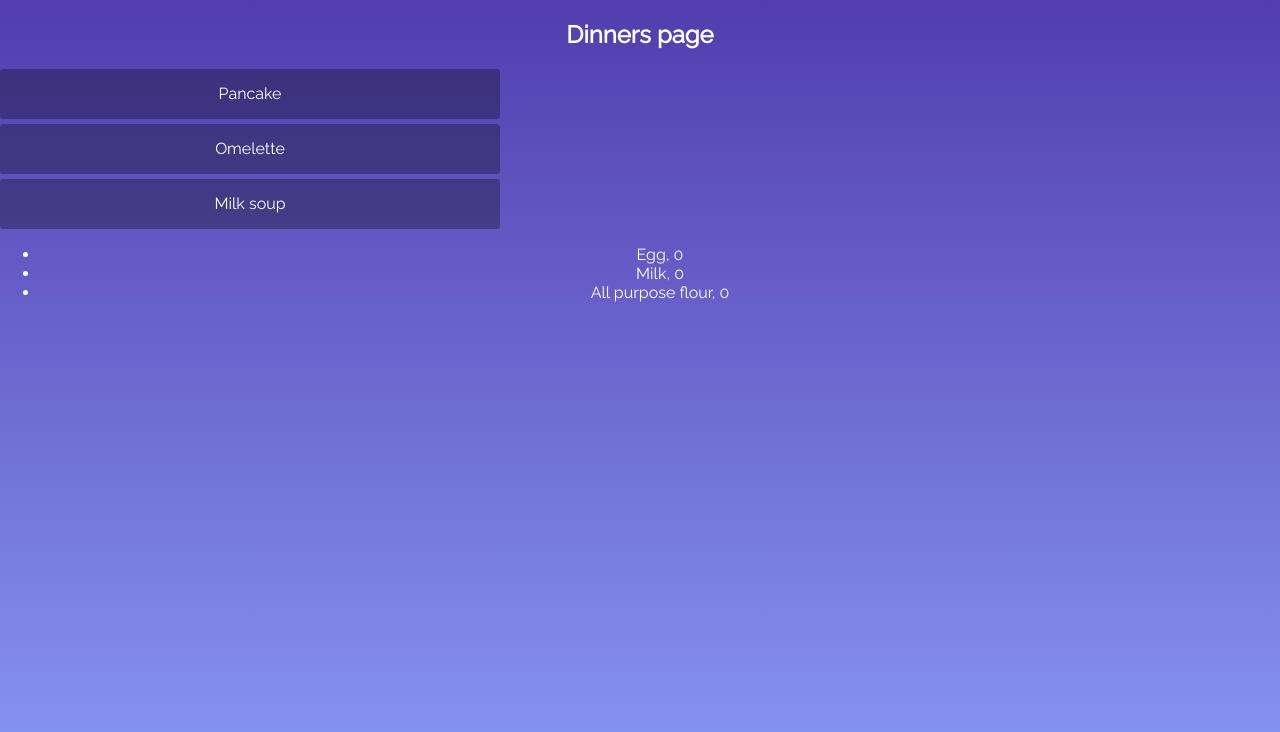
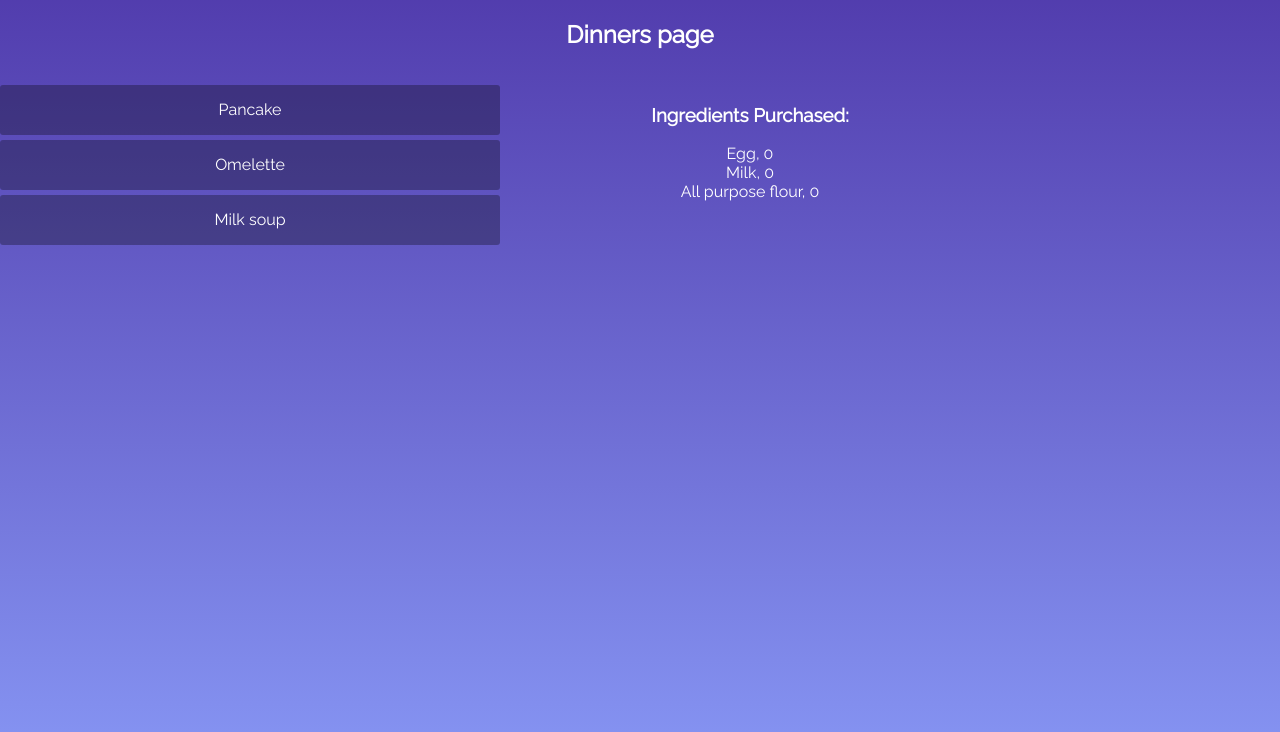
Before and after one commit to herrlax/norrsken-hack-1.12, a React (Create React App) app: page /dinners in a window 1280 px wide. Shown: the top 732 px of the page. Built offline with nearby package versions, Linux system fonts and the light colour scheme; no server answers.

Commit message:
purchsed-products

```diff
--- a/src/routes/Dinners.tsx
+++ b/src/routes/Dinners.tsx
@@ -3,6 +3,10 @@ import DinnerList from "./components/DinnerList";
 import ProductList from "./components/ProductList";
 import { mockedDinners, mockedProducts } from "../utils";
 import useSuggestions from "../hooks/useSuggestions";
+
+const content = {
+  display: 'flex'
+}
 
 const Dinners = () => {
   const { loading, getSuggestions, suggestions } = useSuggestions();
@@ -16,8 +20,10 @@ const Dinners = () => {
   return (
     <div>
       <h2>Dinners page</h2>
-      <DinnerList dinners={mockedDinners} />
-      <ProductList products={mockedProducts} />
+        <div style={content}>
+          <DinnerList dinners={mockedDinners} />
+          <ProductList products={mockedProducts} />
+        </div>
     </div>
   );
 };
--- a/src/routes/components/ProductList.tsx
+++ b/src/routes/components/ProductList.tsx
@@ -6,14 +6,28 @@ type Props = {
   products: Product[];
 };
 
+const dinnerListStyle = {
+  padding: 0,
+  width: "500px",
+  listStyleType: "none"
+};
+
+const productListHeader = {
+	padding: 0,
+	width: "500px"
+};
+
 const ProductList = ({ products }: Props) => {
 
   return (
-    <ul>
+  	<>
+    <ul style={dinnerListStyle}>
+      <h3>Ingredients Purchased:</h3>
       {products.map(d => (
         <ProductItem name={d.name} expiration={d.expiration} key={d.id} />
       ))}
     </ul>
+    </>
   );
 };
 
```
